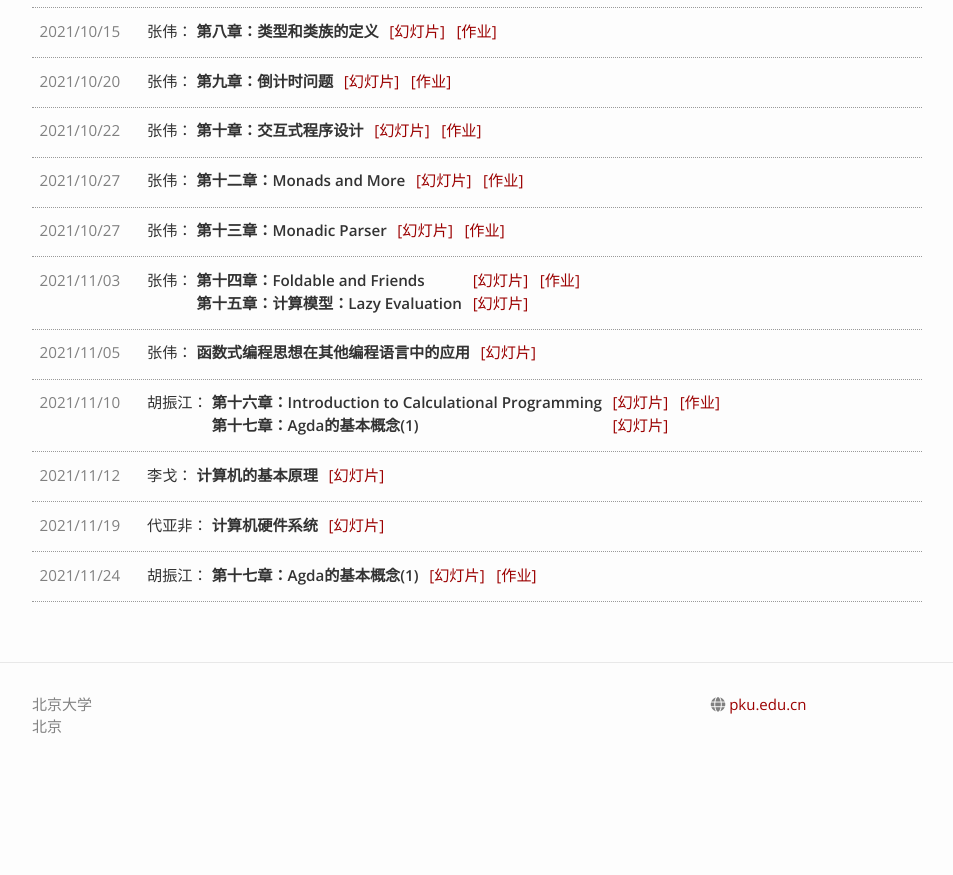
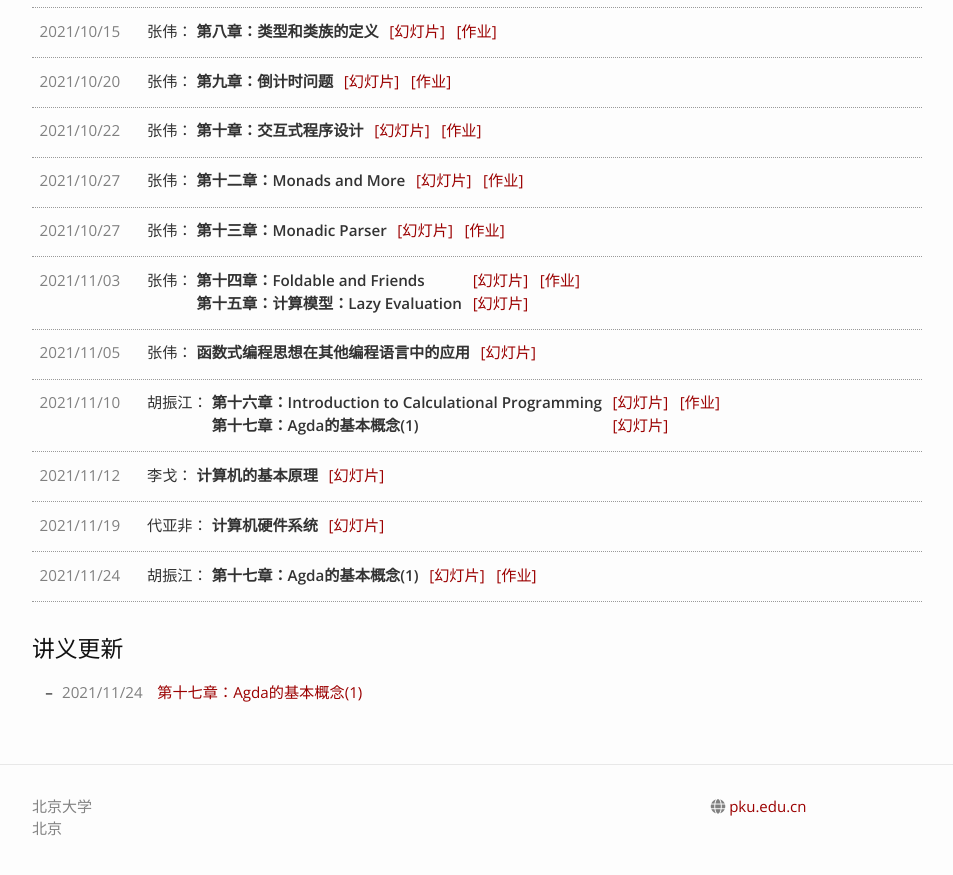
Before and after one commit to zhenjiang888/FP, a Jekyll site: the page built from 2021/lectures.md, in a window 1280 px wide and 900 px high, scrolled down 707 px. Shown: the top 875 px of the window, without its empty margins (163-1116 px from the left). Built offline with Jekyll 4.4.1, drawn with Linux system fonts in a browser that asks for light colours; nearby versions of some CDN libraries; before the commit the page ends 1505 px from its top, so only the background shows below that.

Commit message:
update Agda1

```diff
--- a/_data/_2021.yaml
+++ b/_data/_2021.yaml
@@ -172,4 +172,7 @@ lectures:
     - text: 完成讲义上的习题
       link: homeworks/HW13.agda
     due: 2021/12/01
-updates: []
+updates:
+- slides: "第十七章：Agda的基本概念(1)"
+  link: Agda1.pdf
+  date: 2021/11/24
```
Also changed, not shown: 1 other file.
